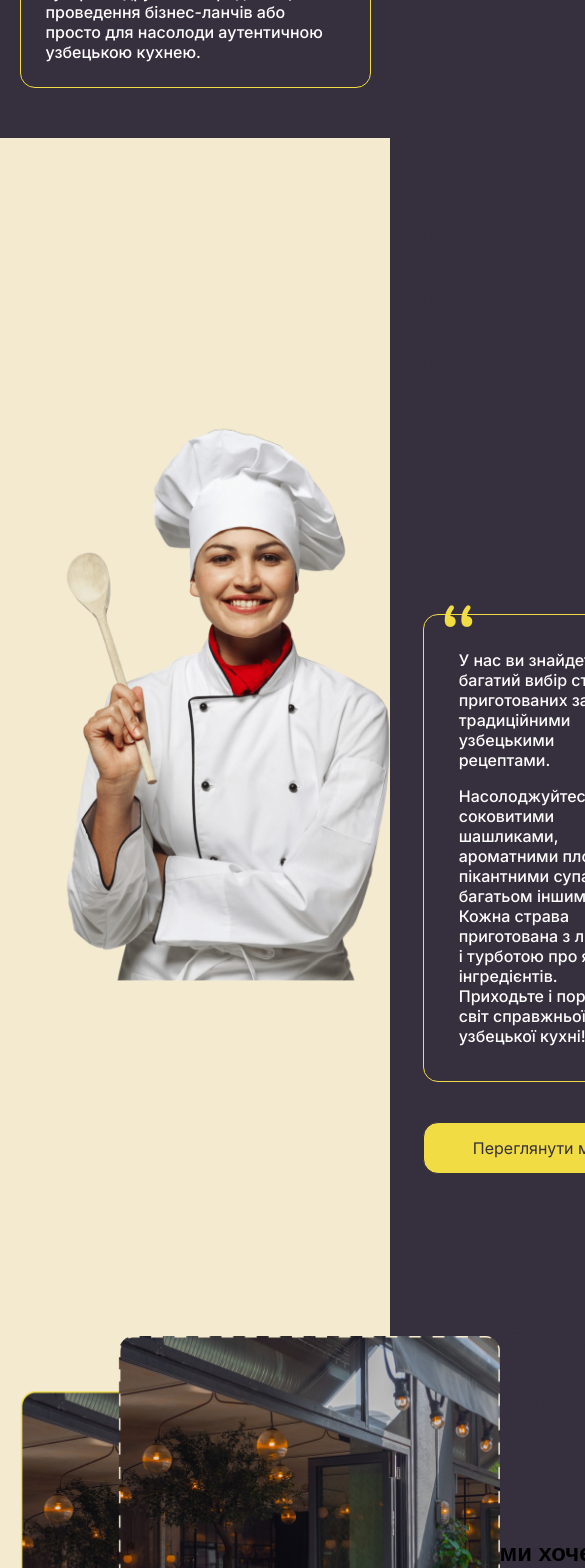
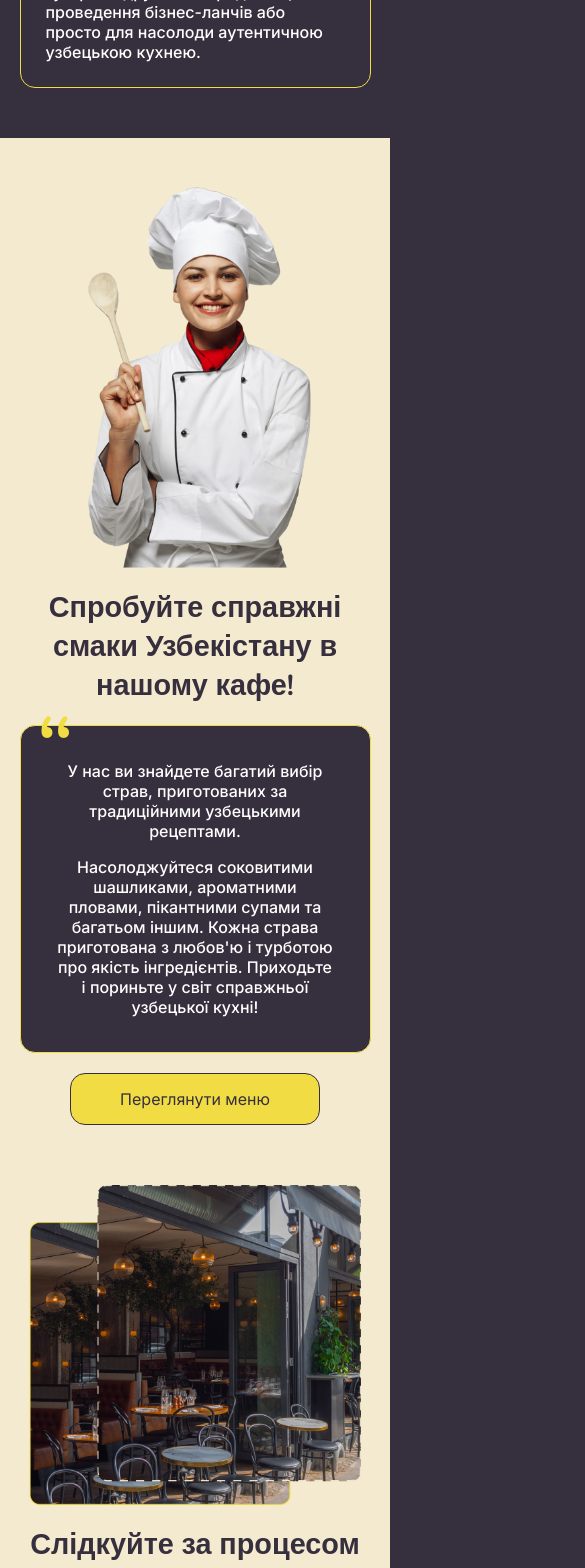
Before and after one commit to Viktor-KL/Uzbechka.ua, a Next.js app: page / in a window 390 px wide. Shown: the part 1640-3208 px from the top of the page, 585 px wide, since content can reach past the window. Built offline with nearby package versions, Linux system fonts and the light colour scheme.

Commit message:
Add responsive to Banner

```diff
--- a/src/components/screens/BannerInstagram/BannerInstagram.module.scss
+++ b/src/components/screens/BannerInstagram/BannerInstagram.module.scss
@@ -8,3 +8,19 @@
 .descriptionFoot {
     opacity: .4;
 }
+
+.image {
+
+    @include laptop {
+        height: 400px;
+        width: 100%;
+    }
+
+    @include tablet-large {
+        height: 370px;
+    }
+
+    @include phone {
+        height: 320px;
+    }
+}
--- a/src/components/screens/BannerInstagram/BannerInstagram.tsx
+++ b/src/components/screens/BannerInstagram/BannerInstagram.tsx
@@ -11,7 +11,7 @@ const BannerInstagram: FC = () => {
             imageAlt={bannerData.instagram.imgAlt}
             width={bannerData.instagram.imgWidth}
             height={bannerData.instagram.imgHeight}
-            imgClass={bannerData.instagram.imgClass}
+            imgClass={styles.image}
             title={bannerData.instagram.title}
             descriptionHead={bannerData.instagram.descriptionHead}
             descriptionFoot={bannerData.instagram.descriptionFoot}
--- a/src/components/screens/BannerMenu/BannerMenu.module.scss
+++ b/src/components/screens/BannerMenu/BannerMenu.module.scss
@@ -13,3 +13,19 @@
 .descriptionFoot, .descriptionHead {
     @include description;
 }
+
+.image {
+
+    @include laptop {
+        width: 100%;
+        height: 500px;
+    }
+
+    @include tablet-large {
+        height: 490px;
+    }
+
+    @include phone {
+        height: 400px;
+    }
+}
--- a/src/components/screens/BannerMenu/BannerMenu.tsx
+++ b/src/components/screens/BannerMenu/BannerMenu.tsx
@@ -1,8 +1,8 @@
-import { FC } from 'react'
+import { FC } from "react";
 
-import Banner from 'components/ui/Banner/Banner'
-import bannerData from 'data/bannerData.json'
-import styles from './BannerMenu.module.scss'
+import Banner from "components/ui/Banner/Banner";
+import bannerData from "data/bannerData.json";
+import styles from "./BannerMenu.module.scss";
 
 const BannerMenu: FC = () => {
   return (
@@ -11,7 +11,7 @@ const BannerMenu: FC = () => {
       imageAlt={bannerData.menu.imgAlt}
       width={bannerData.menu.imgWidth}
       height={bannerData.menu.imgHeight}
-            imgClass={bannerData.menu.imgClass}
+      imgClass={styles.image}
       title={bannerData.menu.title}
       descriptionHead={bannerData.menu.descriptionHead}
       descriptionFoot={bannerData.menu.descriptionFoot}
@@ -20,7 +20,7 @@ const BannerMenu: FC = () => {
       descriptionFootClass={styles.descriptionFoot}
       descriptionHeadClass={styles.descriptionHead}
     />
-    )
-}
+  );
+};
 
 export default BannerMenu;
--- a/src/components/ui/Banner/Banner.module.scss
+++ b/src/components/ui/Banner/Banner.module.scss
@@ -3,12 +3,19 @@
 .section {
     background: $c-milk;
     padding: 70px 0;
+
+    @include phablet {
+        padding: 30px 0;
+    }
 }
 
 .wrapper {
-    display: flex;
-    justify-content: space-between;
-    align-items: center;
+    @include full-width-content;
+    gap: 1rem;
+
+    @include tablet {
+        flex-direction: column;
+    }
 }
 
 .content {
@@ -16,6 +23,21 @@
     display: flex;
     flex-direction: column;
     gap: 40px;
+
+    @include laptop {
+        max-width: 510px;
+    }
+
+    @include tablet-large {
+        max-width: 340px;
+    }
+
+    @include tablet {
+        max-width: 100%;
+        align-items: center;
+        text-align: center;
+        gap: 20px;
+    }
 }
 
 .title {
--- a/src/components/ui/Banner/Banner.tsx
+++ b/src/components/ui/Banner/Banner.tsx
@@ -16,8 +16,8 @@ interface BannerProps {
   descriptionWrapClass: string;
   width: number;
   height: number;
-  descriptionHeadClass?: string,
-  descriptionFootClass?: string,
+  descriptionHeadClass?: string;
+  descriptionFootClass?: string;
   imgClass?: string;
 }
 
@@ -33,20 +33,32 @@ const Banner: FC<BannerProps> = ({
   descriptionWrapClass,
   width,
   height,
-    imgClass = ""
+  imgClass = "",
 }) => {
   return (
     <section className={styles.section}>
       <div className="container">
         <div className={styles.wrapper}>
-            <Image src={imageSrc} alt={imageAlt} width={width} height={height}  className={imgClass}/>
+          <div className={styles.imageWrapper}>
+            <Image
+              src={imageSrc}
+              alt={imageAlt}
+              width={width}
+              height={height}
+              className={imgClass}
+            />
+          </div>
           <div className={styles.content}>
             <h2 className={styles.title}>{title}</h2>
             <div className={descriptionWrapClass}>
               <p className={descriptionHeadClass}>{descriptionHead}</p>
               <p className={descriptionFootClass}>{descriptionFoot}</p>
             </div>
-                <Button type='anchor' text={buttonText} className="yellow-border-btn"/>
+            <Button
+              type="anchor"
+              text={buttonText}
+              className="yellow-border-btn"
+            />
           </div>
         </div>
       </div>
--- a/src/data/bannerData.json
+++ b/src/data/bannerData.json
@@ -7,8 +7,7 @@
         "imgSrc": "/img/banner/img-1.png",
         "imgAlt": "cooker",
         "imgWidth": 440,
-        "imgHeight": 580,
-        "imgClass": "cookerImg"
+        "imgHeight": 580
     },
     "instagram": {
         "title": "Слідкуйте за процесом",
@@ -18,7 +17,6 @@
         "imgSrc": "/img/banner/img-2.png",
         "imgAlt": "caffe",
         "imgWidth": 480,
-        "imgHeight": 480,
-        "imgClass": "yardImg"
+        "imgHeight": 480
     }
 }
--- a/src/styles/resources/mixins.scss
+++ b/src/styles/resources/mixins.scss
@@ -16,6 +16,14 @@
   font-family: $secondary-font-family;
   color: $c-black;
   font-weight: 800;
+
+  @include tablet-large {
+    font-size: 2rem;
+  }
+
+  @include phone {
+    font-size: 1.8rem;
+  }
 }
 
 /* ---- Positions ---- */
```
Lines whose indentation alone changed are shown as unchanged.
